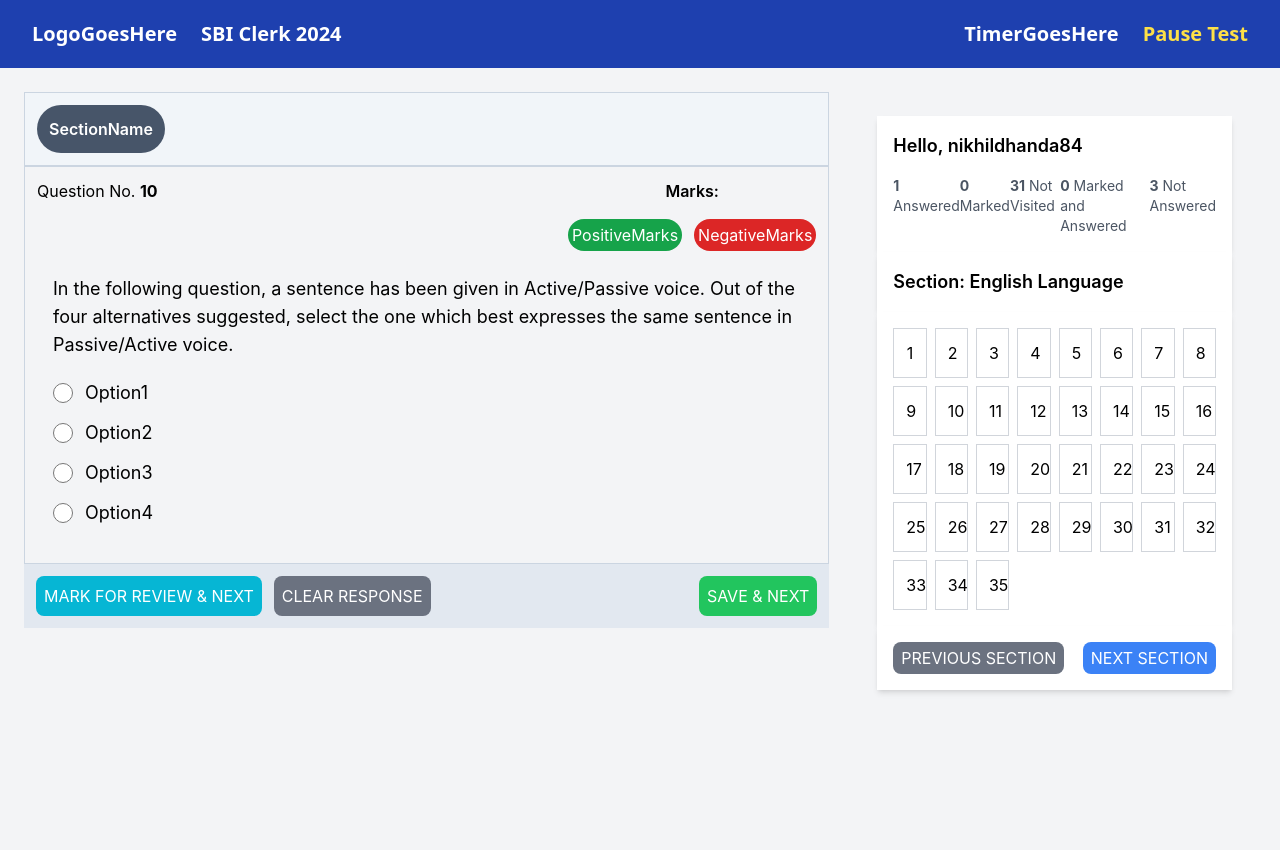
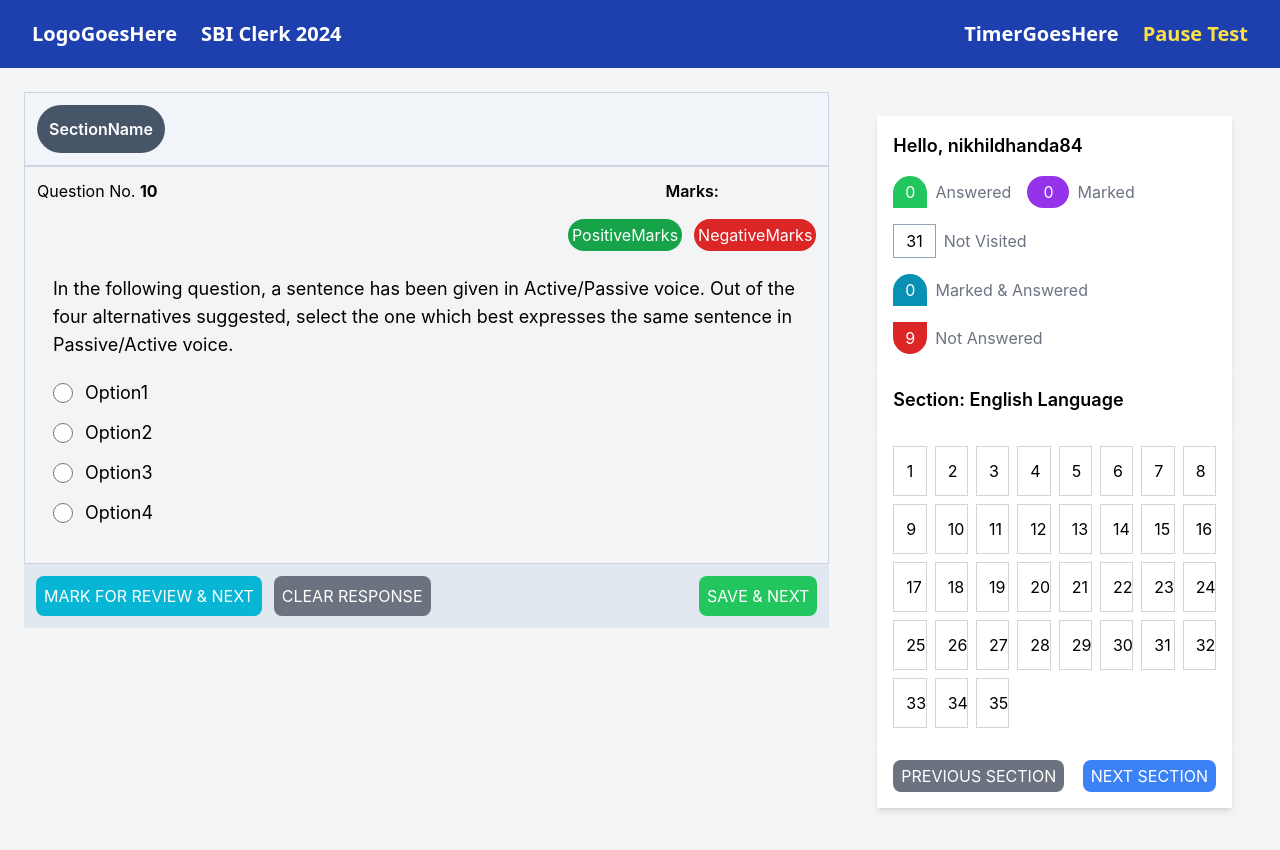
Before and after one commit to nikhildhanda04/TestWebsite, a React (Vite) app: page /quiz in a window 1280 px wide. Shown: the top 850 px of the page. Built offline with nearby package versions, Linux system fonts and the light colour scheme.

Commit message:
added: navigation rules. modified: test opens in a new window

```diff
--- /dev/null
+++ b/src/components/TestWindow/Quiz/NavigationRules.jsx
@@ -0,0 +1,51 @@
+import React from 'react'
+
+const NavigationRules = () => {
+  return (
+    <div className='flex flex-wrap gap-4'>
+    <div className='flex flex-row items-center gap-2'>
+      <div className='text-white bg-green-500 px-3 py-1 rounded-t-full'>
+        0
+      </div>
+      <div className='text-gray-500 '>
+        Answered
+      </div>
+    </div>
+    <div className='flex flex-row items-center gap-2'>
+      <div className='text-white bg-purple-600 px-4 py-1 rounded-full'>
+        0
+      </div>
+      <div className='text-gray-500 '>
+        Marked
+      </div>
+    </div>
+    <div className='flex flex-row items-center gap-2'>
+      <div className='text-black border border-slate-400 px-3 py-1'>
+        31
+      </div>
+      <div className='text-gray-500 '>
+        Not Visited
+      </div>
+    </div>
+    <div className='flex flex-row items-center gap-2'>
+      <div className='text-white bg-cyan-600 rounded-t-full border-slate-400 px-3 py-1'>
+        0
+      </div>
+      <div className='text-gray-500 '>
+        Marked & Answered
+      </div>
+    </div>
+    <div className='flex flex-row items-center gap-2'>
+      <div className='text-white bg-red-600 rounded-b-full border-slate-400 px-3 py-1'>
+        9
+      </div>
+      <div className='text-gray-500 '>
+        Not Answered
+      </div>
+    </div>
+
+  </div>
+  )
+}
+
+export default NavigationRules
--- a/src/components/TestWindow/Quiz/TestNavigation.jsx
+++ b/src/components/TestWindow/Quiz/TestNavigation.jsx
@@ -1,28 +1,12 @@
 import React from 'react';
-
+import NavigationRules from './NavigationRules';
 const TestNavigation = () => {
   return (
     <div className="flex flex-col font-[inter] p-6 bg-gray-100 min-h-screen">
 
       <div className="bg-white p-4 shadow-md ">
         <div className="text-lg font-semibold mb-4">Hello, nikhildhanda84</div>
-        <div className="flex justify-between text-sm text-gray-600">
-          <div>
-            <span className="font-bold">1</span> Answered
-          </div>
-          <div>
-            <span className="font-bold">0</span> Marked
-          </div>
-          <div>
-            <span className="font-bold">31</span> Not Visited
-          </div>
-          <div>
-            <span className="font-bold">0</span> Marked and Answered
-          </div>
-          <div>
-            <span className="font-bold">3</span> Not Answered
-          </div>
-        </div>
+        <NavigationRules />
       </div>
 
       <div className="bg-white p-4 shadow-md">
--- a/src/components/Tests/TestDetailCard.jsx
+++ b/src/components/Tests/TestDetailCard.jsx
@@ -4,6 +4,11 @@ import { FaRegQuestionCircle as Ques, FaRegClock as Clock } from "react-icons/fa
 import { IoCheckmarkSharp as Tick } from "react-icons/io5";
 
 const TestDetailCard = ({ Title, Questions, Time, Marks, Button, ButtonBorderColor = "#3b82f6" }) => {
+  const openInNewWindow = (url, event) => {
+    event.preventDefault();
+    window.open(url, 'newwindow', 'width=1200,height=900,menubar=no,toolbar=no,resizable=no');
+  };
+
   const Icon = Button === "Unlock Now" ? Lock : Unlock;
 
   return (
@@ -24,9 +29,10 @@ const TestDetailCard = ({ Title, Questions, Time, Marks, Button, ButtonBorderCol
 
       <div className='flex flex-row'>
         <a
+          href="/testwindow"
           className='flex gap-2 items-center border rounded-lg p-1 ml-auto px-3 text-sm'
           style={{ borderColor: ButtonBorderColor, color: ButtonBorderColor }}
-          href="/testwindow"
+          onClick={(event) => openInNewWindow('/testwindow', event)}
         >
           <Icon size={18} style={{ color: ButtonBorderColor }} />
           {Button}
```
